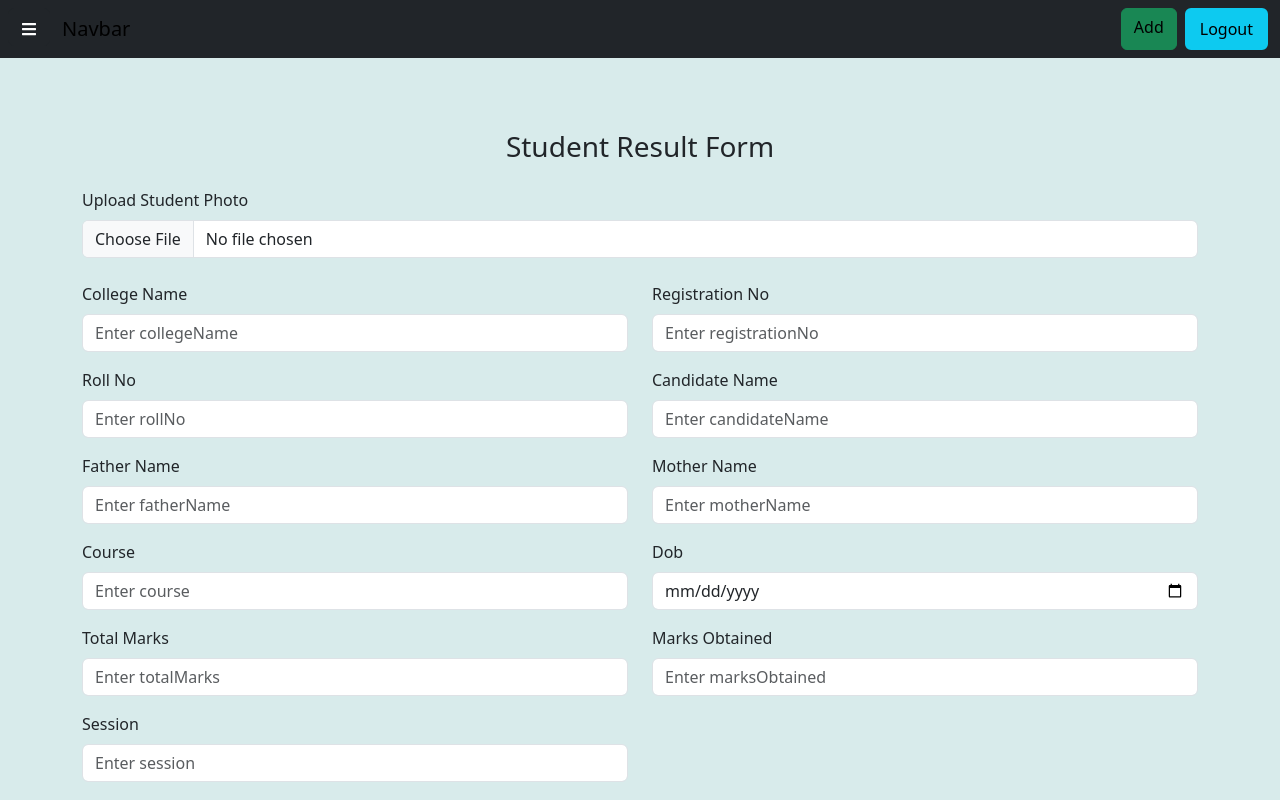
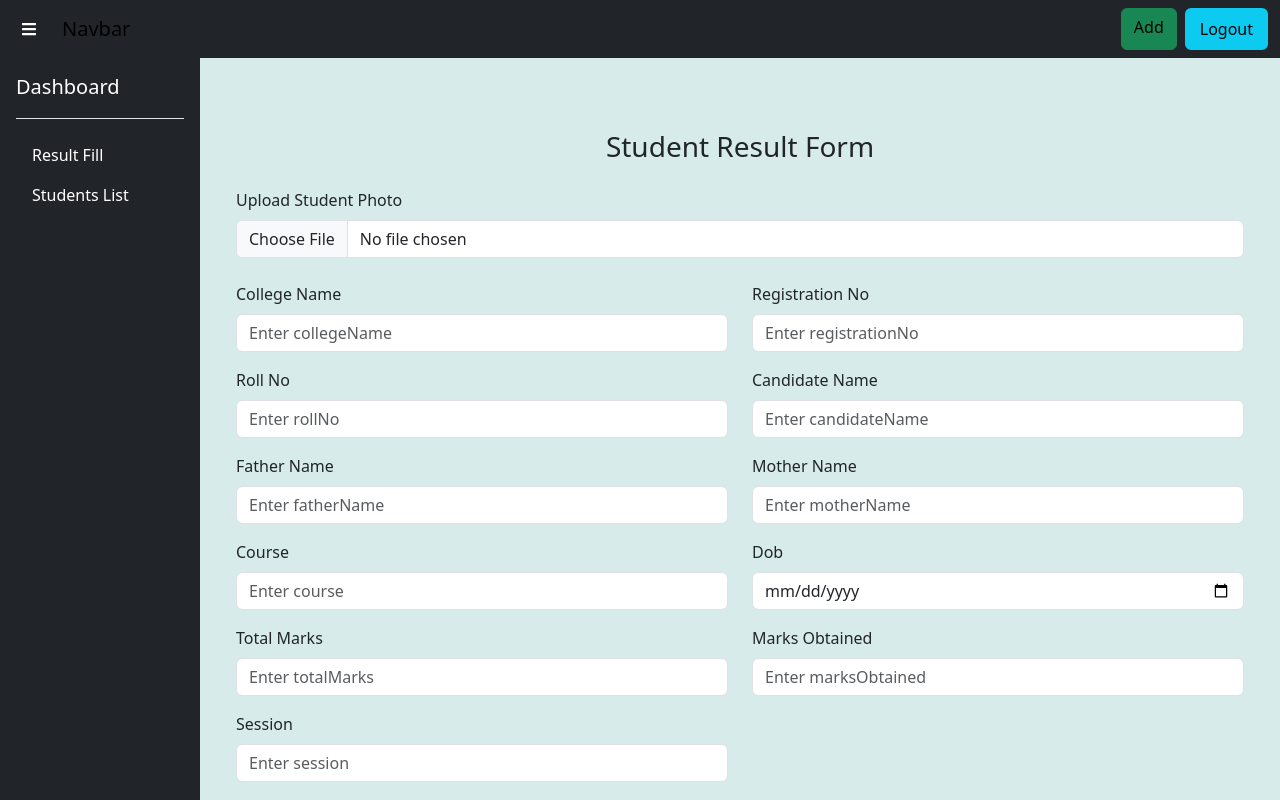
Before and after one commit to palsakshi/Result, a React (Vite) app in the folder student-login/: page /dashboard/AddResult in a window 1280 px wide. Built offline with nearby package versions, Linux system fonts and the light colour scheme; no server answers; sample sign-in values are in the browser's storage.

Commit message:
new chnages

```diff
--- a/student-login/src/components/admin/Dashboard/DashboardHome.jsx
+++ b/student-login/src/components/admin/Dashboard/DashboardHome.jsx
@@ -1,25 +1,26 @@
-import {useEffect  } from 'react';
+import { useEffect, useState } from 'react';
 import axios from 'axios';
-import React from 'react'
-import Navbar from '../Dashboard/TopNav'
-import Sidebar from '../Dashboard/SideNav'
-import { Outlet, useNavigate} from 'react-router-dom';
+import React from 'react';
+import Navbar from '../Dashboard/TopNav';
+import Sidebar from '../Dashboard/SideNav';
+import { Outlet, useNavigate } from 'react-router-dom';
 import baseURL from '../../../baseURL';
 
 function DashboardHome() {
+  const [sidebarOpen, setSidebarOpen] = useState(true);
+  const [isMobile, setIsMobile] = useState(window.innerWidth < 768);
+
   const navigate = useNavigate();
+
   useEffect(() => {
     const token = JSON.parse(localStorage.getItem('token'));
     if (!token) {
       navigate('/login');
     } else {
       axios.get(`${baseURL}/api/dashboard`, {
-        headers: {
-          Authorization: `Bearer ${token}`}
+        headers: { Authorization: `Bearer ${token}` }
       })
-      .then(res => {
-        console.log('User info:', res.data.user);
-      })
+      .then(res => console.log('User info:', res.data.user))
       .catch(err => {
         if (err?.response?.data?.error === "Token expired") {
           alert("Session expired. Please log in again.");
@@ -28,20 +29,42 @@ function DashboardHome() {
         }
       });
     }
+
+    // 🔁 Handle screen resize
+    const handleResize = () => {
+      setIsMobile(window.innerWidth < 768);
+      if (window.innerWidth >= 768) {
+        setSidebarOpen(true);
+      }
+    };
+
+    window.addEventListener("resize", handleResize);
+    return () => window.removeEventListener("resize", handleResize);
+
   }, []);
 
   return (
     <div style={{ height: '100vh', overflow: 'hidden' }}>
-      <Navbar/>
+      <Navbar />
       <div className="d-flex" style={{ height: 'calc(100vh - 56px)' }}>
-        <Sidebar />
-        <main className="p-4 w-100" style={{ overflowY: 'auto' }} >
-        <Outlet />
+        <Sidebar isOpen={sidebarOpen} setIsOpen={setSidebarOpen} />
 
-      </main>
+        <main
+          className="p-4"
+          style={{
+            marginLeft: !isMobile && sidebarOpen ? '200px' : '0',
+            width: '100%',
+            overflowY: 'auto',
+            transition: 'all 0.3s ease',
+            position: 'relative',
+            zIndex: 1,
+          }}
+        >
+          <Outlet />
+        </main>
       </div>
     </div>
-  )
+  );
 }
 
 export default DashboardHome;
--- a/student-login/src/components/admin/Dashboard/SideNav.jsx
+++ b/student-login/src/components/admin/Dashboard/SideNav.jsx
@@ -1,39 +1,42 @@
-import React, { useState } from "react";
+import React from "react";
 import { Link } from "react-router-dom";
-import { FaBars } from "react-icons/fa"; // for hamburger icon
+import { FaBars } from "react-icons/fa";
 
-const Sidebar = () => {
-  const [isOpen, setIsOpen] = useState(false); // toggle sidebar
-
+const Sidebar = ({ isOpen, setIsOpen }) => {
   return (
     <>
-      {/* Hamburger button */}
+      {/* Hamburger Button */}
       <button
         className="btn btn-dark m-2"
         onClick={() => setIsOpen(!isOpen)}
-        style={{ position: "fixed", zIndex: 1000, top:0, left:0 }}
+        style={{
+          position: "fixed",
+          top: 0,
+          left: 0,
+          zIndex: 1051,
+        }}
       >
-        < FaBars />
+        <FaBars />
       </button>
 
       {/* Sidebar */}
-      {isOpen && (
       <div
         className="bg-dark text-white p-3"
         style={{
           width: "200px",
           minHeight: "100vh",
           position: "fixed",
-            top: 50,
-            left: 0,
-            zIndex: 999,
+          top: 56, // below navbar
+          left: isOpen ? 0 : "-200px",
+          transition: "left 0.3s ease",
+          zIndex: 1040,
         }}
       >
         <Link
           to="/dashboard/Record"
           className="d-flex align-items-center pb-3 mb-3 text-white text-decoration-none border-bottom"
         >
-            <span className="fs-5">Menu</span>
+          <span className="fs-5">Dashboard</span>
         </Link>
 
         <ul className="nav nav-pills flex-column mb-auto">
@@ -42,7 +45,6 @@ const Sidebar = () => {
               Result Fill
             </Link>
           </li>
-
           <li>
             <Link to="/dashboard/StudentList" className="nav-link text-white">
               Students List
@@ -50,7 +52,6 @@ const Sidebar = () => {
           </li>
         </ul>
       </div>
-      )}
     </>
   );
 };
--- a/student-login/src/components/admin/Dashboard/StudentForms.jsx
+++ b/student-login/src/components/admin/Dashboard/StudentForms.jsx
@@ -74,7 +74,7 @@ const StudentForm = ({ onAdd }) => {
   };
 
   return (
-    <div className="container mt-5">
+    <div className="container mt-5 w-auto">
       <h3 className="text-center mb-4">Student Result Form</h3>
       <form onSubmit={handleSubmit} encType="multipart/form-data">
 
```
Lines whose indentation alone changed are shown as unchanged.
